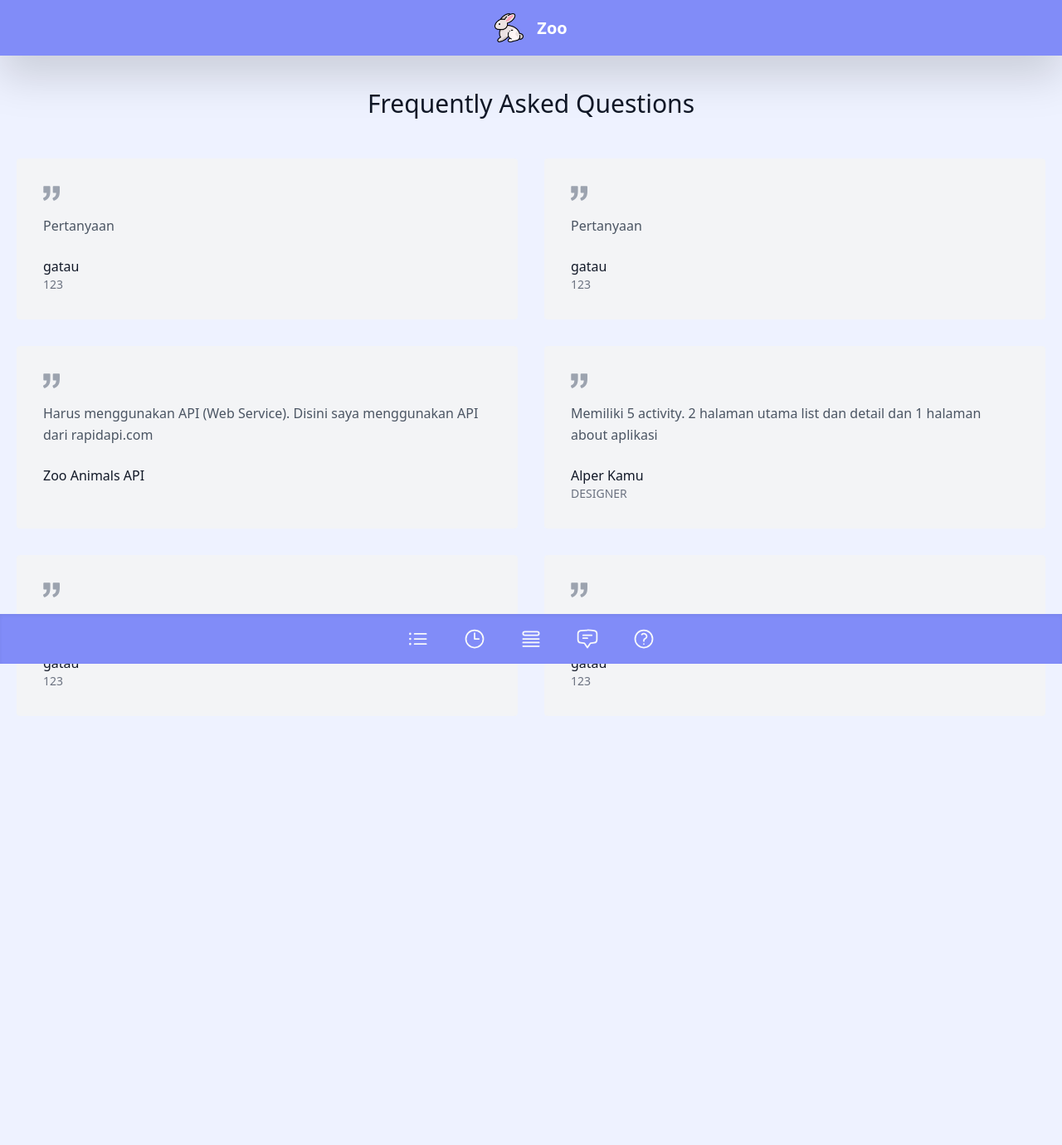
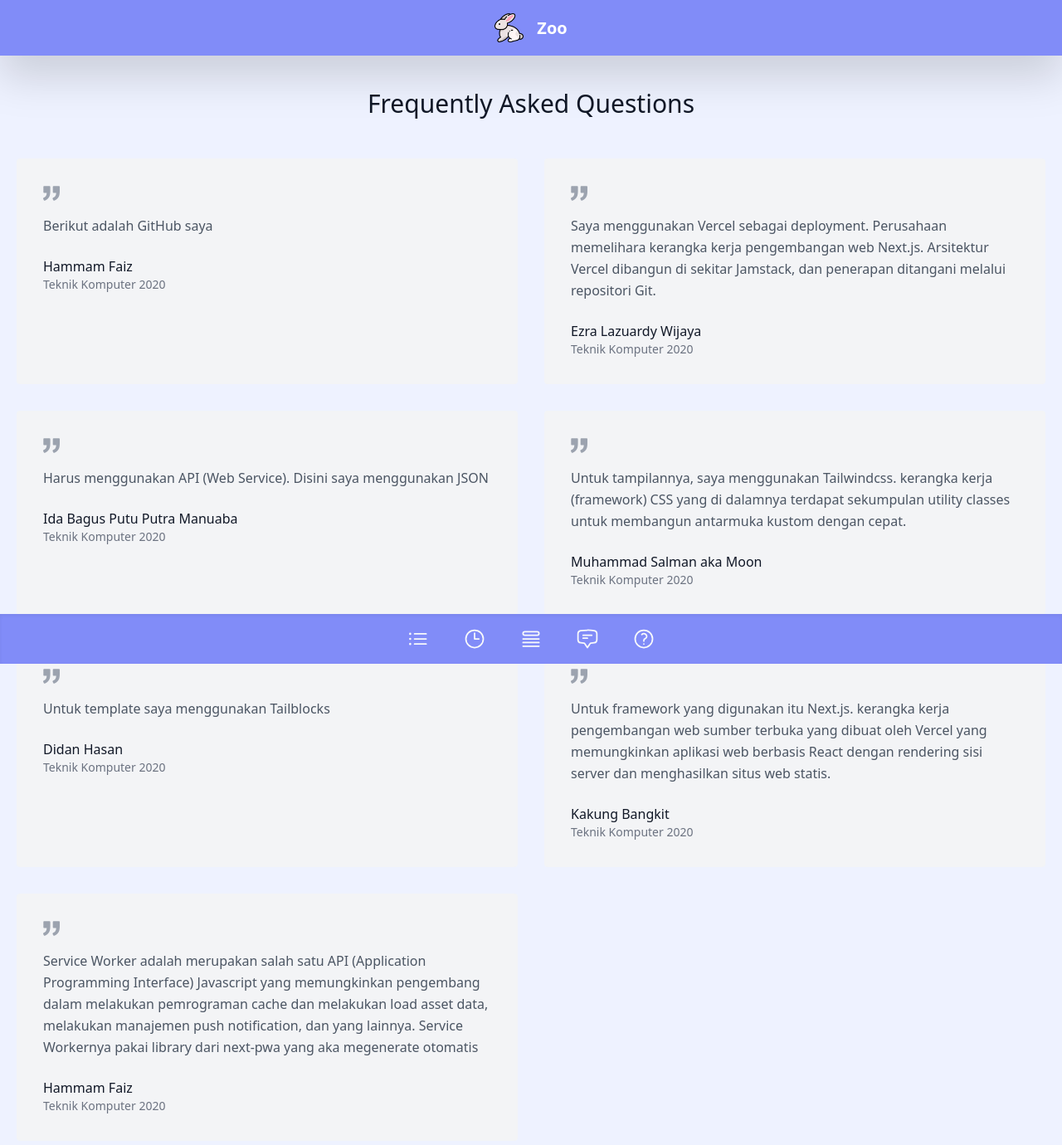
Before and after one commit to hammamfaiz/zoo, a Next.js app: page /faq in a window 1280 px wide. Shown: the top 1380 px of the page at 83% size. Before the commit the page ends 975 px from the top, so only its background shows below. Built offline with nearby package versions, Linux system fonts and the light colour scheme.

Commit message:
feat: final

```diff
--- a/pages/faq.js
+++ b/pages/faq.js
@@ -25,18 +25,22 @@
                 >
                   <path d="M925.036 57.197h-304c-27.6 0-50 22.4-50 50v304c0 27.601 22.4 50 50 50h145.5c-1.9 79.601-20.4 143.3-55.4 191.2-27.6 37.8-69.399 69.1-125.3 93.8-25.7 11.3-36.8 41.7-24.8 67.101l36 76c11.6 24.399 40.3 35.1 65.1 24.399 66.2-28.6 122.101-64.8 167.7-108.8 55.601-53.7 93.7-114.3 114.3-181.9 20.601-67.6 30.9-159.8 30.9-276.8v-239c0-27.599-22.401-50-50-50zM106.036 913.497c65.4-28.5 121-64.699 166.9-108.6 56.1-53.7 94.4-114.1 115-181.2 20.6-67.1 30.899-159.6 30.899-277.5v-239c0-27.6-22.399-50-50-50h-304c-27.6 0-50 22.4-50 50v304c0 27.601 22.4 50 50 50h145.5c-1.9 79.601-20.4 143.3-55.4 191.2-27.6 37.8-69.4 69.1-125.3 93.8-25.7 11.3-36.8 41.7-24.8 67.101l35.9 75.8c11.601 24.399 40.501 35.2 65.301 24.399z"></path>
                 </svg>
-                <p className="leading-relaxed mb-6">Pertanyaan</p>
+                <p className="leading-relaxed mb-6">
+                  Berikut adalah GitHub saya
+                </p>
                 <a
                   className="inline-flex items-center"
-                  href="https://rapidapi.com/ahmadawais/api/zoo-animals-api/"
+                  href="https://github.com/hammamfaiz"
                   rel="nooperner noreferrer"
                   target="_blank"
                 >
                   <span className="flex-grow flex flex-col">
                     <span className="title-font font-medium text-gray-900">
-                      gatau
+                      Hammam Faiz
                     </span>
-                    <span className="text-gray-500 text-sm">123</span>
+                    <span className="text-gray-500 text-sm">
+                      Teknik Komputer 2020
+                    </span>
                   </span>
                 </a>
               </div>
@@ -51,18 +55,25 @@
                 >
                   <path d="M925.036 57.197h-304c-27.6 0-50 22.4-50 50v304c0 27.601 22.4 50 50 50h145.5c-1.9 79.601-20.4 143.3-55.4 191.2-27.6 37.8-69.399 69.1-125.3 93.8-25.7 11.3-36.8 41.7-24.8 67.101l36 76c11.6 24.399 40.3 35.1 65.1 24.399 66.2-28.6 122.101-64.8 167.7-108.8 55.601-53.7 93.7-114.3 114.3-181.9 20.601-67.6 30.9-159.8 30.9-276.8v-239c0-27.599-22.401-50-50-50zM106.036 913.497c65.4-28.5 121-64.699 166.9-108.6 56.1-53.7 94.4-114.1 115-181.2 20.6-67.1 30.899-159.6 30.899-277.5v-239c0-27.6-22.399-50-50-50h-304c-27.6 0-50 22.4-50 50v304c0 27.601 22.4 50 50 50h145.5c-1.9 79.601-20.4 143.3-55.4 191.2-27.6 37.8-69.4 69.1-125.3 93.8-25.7 11.3-36.8 41.7-24.8 67.101l35.9 75.8c11.601 24.399 40.501 35.2 65.301 24.399z"></path>
                 </svg>
-                <p className="leading-relaxed mb-6">Pertanyaan</p>
+                <p className="leading-relaxed mb-6">
+                  Saya menggunakan Vercel sebagai deployment. Perusahaan
+                  memelihara kerangka kerja pengembangan web Next.js. Arsitektur
+                  Vercel dibangun di sekitar Jamstack, dan penerapan ditangani
+                  melalui repositori Git.
+                </p>
                 <a
                   className="inline-flex items-center"
-                  href="https://rapidapi.com/ahmadawais/api/zoo-animals-api/"
+                  href="https://vercel.com/hammamfaiz/zoo"
                   rel="nooperner noreferrer"
                   target="_blank"
                 >
                   <span className="flex-grow flex flex-col">
                     <span className="title-font font-medium text-gray-900">
-                      gatau
+                      Ezra Lazuardy Wijaya
                     </span>
-                    <span className="text-gray-500 text-sm">123</span>
+                    <span className="text-gray-500 text-sm">
+                      Teknik Komputer 2020
+                    </span>
                   </span>
                 </a>
               </div>
@@ -79,19 +90,21 @@
                 </svg>
                 <p className="leading-relaxed mb-6">
                   Harus menggunakan API (Web Service). Disini saya menggunakan
-                  API dari rapidapi.com
+                  JSON
                 </p>
                 <a
                   className="inline-flex items-center"
-                  href="https://rapidapi.com/ahmadawais/api/zoo-animals-api/"
+                  href="https://jsonbin.io/app/bins"
                   rel="nooperner noreferrer"
                   target="_blank"
                 >
                   <span className="flex-grow flex flex-col">
                     <span className="title-font font-medium text-gray-900">
-                      Zoo Animals API
+                      Ida Bagus Putu Putra Manuaba
                     </span>
-                    <span className="text-gray-500 text-sm"></span>
+                    <span className="text-gray-500 text-sm">
+                      Teknik Komputer 2020
+                    </span>
                   </span>
                 </a>
               </div>
@@ -107,15 +120,24 @@
                   <path d="M925.036 57.197h-304c-27.6 0-50 22.4-50 50v304c0 27.601 22.4 50 50 50h145.5c-1.9 79.601-20.4 143.3-55.4 191.2-27.6 37.8-69.399 69.1-125.3 93.8-25.7 11.3-36.8 41.7-24.8 67.101l36 76c11.6 24.399 40.3 35.1 65.1 24.399 66.2-28.6 122.101-64.8 167.7-108.8 55.601-53.7 93.7-114.3 114.3-181.9 20.601-67.6 30.9-159.8 30.9-276.8v-239c0-27.599-22.401-50-50-50zM106.036 913.497c65.4-28.5 121-64.699 166.9-108.6 56.1-53.7 94.4-114.1 115-181.2 20.6-67.1 30.899-159.6 30.899-277.5v-239c0-27.6-22.399-50-50-50h-304c-27.6 0-50 22.4-50 50v304c0 27.601 22.4 50 50 50h145.5c-1.9 79.601-20.4 143.3-55.4 191.2-27.6 37.8-69.4 69.1-125.3 93.8-25.7 11.3-36.8 41.7-24.8 67.101l35.9 75.8c11.601 24.399 40.501 35.2 65.301 24.399z"></path>
                 </svg>
                 <p className="leading-relaxed mb-6">
-                  Memiliki 5 activity. 2 halaman utama list dan detail dan 1
-                  halaman about aplikasi
+                  Untuk tampilannya, saya menggunakan Tailwindcss. kerangka
+                  kerja (framework) CSS yang di dalamnya terdapat sekumpulan
+                  utility classes untuk membangun antarmuka kustom dengan cepat.
                 </p>
+                <a
+                  className="inline-flex items-center"
+                  href="https://tailwindcss.com/docs/guides/nextjs"
+                  rel="nooperner noreferrer"
+                  target="_blank"
+                ></a>
                 <a className="inline-flex items-center">
                   <span className="flex-grow flex flex-col">
                     <span className="title-font font-medium text-gray-900">
-                      Alper Kamu
+                      Muhammad Salman aka Moon
                     </span>
-                    <span className="text-gray-500 text-sm">DESIGNER</span>
+                    <span className="text-gray-500 text-sm">
+                      Teknik Komputer 2020
+                    </span>
                   </span>
                 </a>
               </div>
@@ -130,18 +152,22 @@
                 >
                   <path d="M925.036 57.197h-304c-27.6 0-50 22.4-50 50v304c0 27.601 22.4 50 50 50h145.5c-1.9 79.601-20.4 143.3-55.4 191.2-27.6 37.8-69.399 69.1-125.3 93.8-25.7 11.3-36.8 41.7-24.8 67.101l36 76c11.6 24.399 40.3 35.1 65.1 24.399 66.2-28.6 122.101-64.8 167.7-108.8 55.601-53.7 93.7-114.3 114.3-181.9 20.601-67.6 30.9-159.8 30.9-276.8v-239c0-27.599-22.401-50-50-50zM106.036 913.497c65.4-28.5 121-64.699 166.9-108.6 56.1-53.7 94.4-114.1 115-181.2 20.6-67.1 30.899-159.6 30.899-277.5v-239c0-27.6-22.399-50-50-50h-304c-27.6 0-50 22.4-50 50v304c0 27.601 22.4 50 50 50h145.5c-1.9 79.601-20.4 143.3-55.4 191.2-27.6 37.8-69.4 69.1-125.3 93.8-25.7 11.3-36.8 41.7-24.8 67.101l35.9 75.8c11.601 24.399 40.501 35.2 65.301 24.399z"></path>
                 </svg>
-                <p className="leading-relaxed mb-6">Pertanyaan</p>
+                <p className="leading-relaxed mb-6">
+                  Untuk template saya menggunakan Tailblocks
+                </p>
                 <a
                   className="inline-flex items-center"
-                  href="https://rapidapi.com/ahmadawais/api/zoo-animals-api/"
+                  href="https://tailblocks.cc/"
                   rel="nooperner noreferrer"
                   target="_blank"
                 >
                   <span className="flex-grow flex flex-col">
                     <span className="title-font font-medium text-gray-900">
-                      gatau
+                      Didan Hasan
                     </span>
-                    <span className="text-gray-500 text-sm">123</span>
+                    <span className="text-gray-500 text-sm">
+                      Teknik Komputer 2020
+                    </span>
                   </span>
                 </a>
               </div>
@@ -156,20 +182,55 @@
                 >
                   <path d="M925.036 57.197h-304c-27.6 0-50 22.4-50 50v304c0 27.601 22.4 50 50 50h145.5c-1.9 79.601-20.4 143.3-55.4 191.2-27.6 37.8-69.399 69.1-125.3 93.8-25.7 11.3-36.8 41.7-24.8 67.101l36 76c11.6 24.399 40.3 35.1 65.1 24.399 66.2-28.6 122.101-64.8 167.7-108.8 55.601-53.7 93.7-114.3 114.3-181.9 20.601-67.6 30.9-159.8 30.9-276.8v-239c0-27.599-22.401-50-50-50zM106.036 913.497c65.4-28.5 121-64.699 166.9-108.6 56.1-53.7 94.4-114.1 115-181.2 20.6-67.1 30.899-159.6 30.899-277.5v-239c0-27.6-22.399-50-50-50h-304c-27.6 0-50 22.4-50 50v304c0 27.601 22.4 50 50 50h145.5c-1.9 79.601-20.4 143.3-55.4 191.2-27.6 37.8-69.4 69.1-125.3 93.8-25.7 11.3-36.8 41.7-24.8 67.101l35.9 75.8c11.601 24.399 40.501 35.2 65.301 24.399z"></path>
                 </svg>
-                <p className="leading-relaxed mb-6">Pertanyaan</p>
+                <p className="leading-relaxed mb-6">
+                  Untuk framework yang digunakan itu Next.js. kerangka kerja
+                  pengembangan web sumber terbuka yang dibuat oleh Vercel yang
+                  memungkinkan aplikasi web berbasis React dengan rendering sisi
+                  server dan menghasilkan situs web statis.
+                </p>
                 <a
                   className="inline-flex items-center"
-                  href="https://rapidapi.com/ahmadawais/api/zoo-animals-api/"
+                  href="https://nextjs.org/"
                   rel="nooperner noreferrer"
                   target="_blank"
                 >
                   <span className="flex-grow flex flex-col">
                     <span className="title-font font-medium text-gray-900">
-                      gatau
+                      Kakung Bangkit
                     </span>
-                    <span className="text-gray-500 text-sm">123</span>
+                    <span className="text-gray-500 text-sm">
+                      Teknik Komputer 2020
+                    </span>
                   </span>
                 </a>
+              </div>
+            </div>
+            <div className="p-4 md:w-1/2 w-full">
+              <div className="h-full bg-gray-100 p-8 rounded">
+                <svg
+                  xmlns="http://www.w3.org/2000/svg"
+                  fill="currentColor"
+                  className="block w-5 h-5 text-gray-400 mb-4"
+                  viewBox="0 0 975.036 975.036"
+                >
+                  <path d="M925.036 57.197h-304c-27.6 0-50 22.4-50 50v304c0 27.601 22.4 50 50 50h145.5c-1.9 79.601-20.4 143.3-55.4 191.2-27.6 37.8-69.399 69.1-125.3 93.8-25.7 11.3-36.8 41.7-24.8 67.101l36 76c11.6 24.399 40.3 35.1 65.1 24.399 66.2-28.6 122.101-64.8 167.7-108.8 55.601-53.7 93.7-114.3 114.3-181.9 20.601-67.6 30.9-159.8 30.9-276.8v-239c0-27.599-22.401-50-50-50zM106.036 913.497c65.4-28.5 121-64.699 166.9-108.6 56.1-53.7 94.4-114.1 115-181.2 20.6-67.1 30.899-159.6 30.899-277.5v-239c0-27.6-22.399-50-50-50h-304c-27.6 0-50 22.4-50 50v304c0 27.601 22.4 50 50 50h145.5c-1.9 79.601-20.4 143.3-55.4 191.2-27.6 37.8-69.4 69.1-125.3 93.8-25.7 11.3-36.8 41.7-24.8 67.101l35.9 75.8c11.601 24.399 40.501 35.2 65.301 24.399z"></path>
+                </svg>
+                <p className="leading-relaxed mb-6">
+                  Service Worker adalah merupakan salah satu API (Application
+                  Programming Interface) Javascript yang memungkinkan pengembang
+                  dalam melakukan pemrograman cache dan melakukan load asset
+                  data, melakukan manajemen push notification, dan yang lainnya.
+                  Service Workernya pakai library dari next-pwa yang aka
+                  megenerate otomatis
+                </p>
+                <span className="flex-grow flex flex-col">
+                  <span className="title-font font-medium text-gray-900">
+                    Hammam Faiz
+                  </span>
+                  <span className="text-gray-500 text-sm">
+                    Teknik Komputer 2020
+                  </span>
+                </span>
               </div>
             </div>
           </div>
```
Also changed, not shown: styles/List.txt (added).
